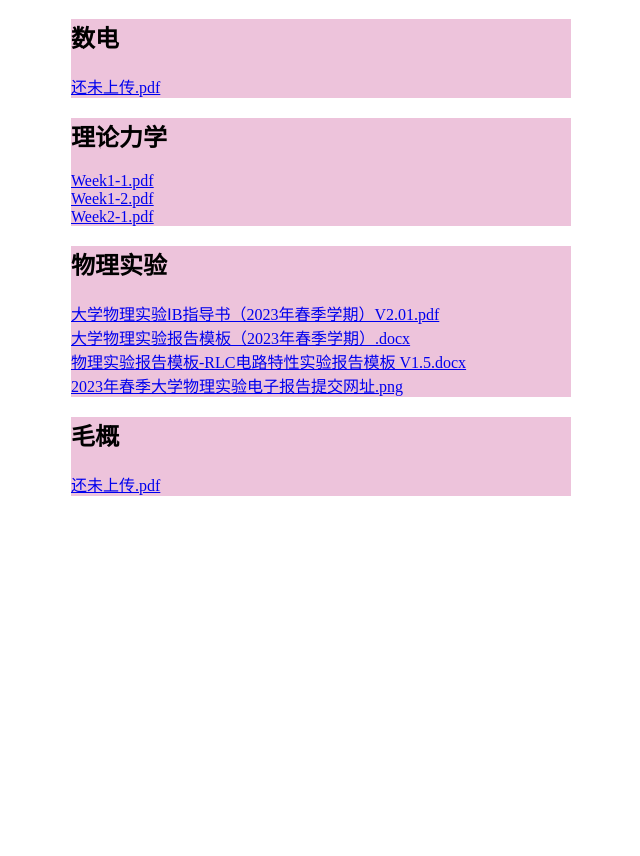
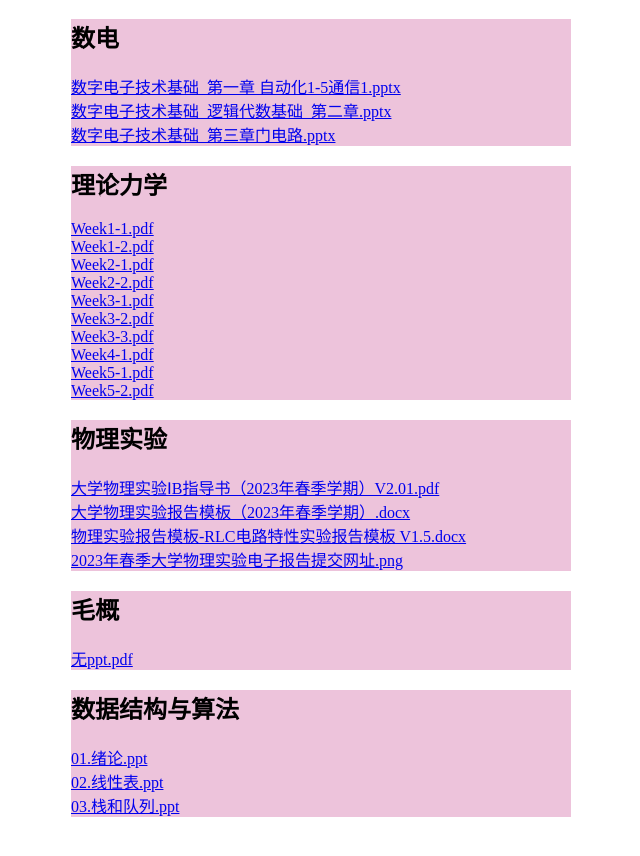
Before and after one commit to swindshear/2023spring, a plain HTML site: page index.html in a window 1280 px wide. Shown: the part 868-1724 px from the top of the page, without its empty margins (87-727 px from the left). Drawn offline with nearby package versions, Linux system fonts and the light colour scheme; a script that the page names is missing.

Commit message:
Add files via upload

```diff
--- a/index.html
+++ b/index.html
@@ -31,7 +31,7 @@
 </head>
 
 <body>
-    <div class="dianlu a">
+    <div class="modian a">
         <h2>模电</h2>
         <a href="0-1 模拟电子技术基础绪论.pptx">0-1 模拟电子技术基础绪论.pptx</a><br>
         <a href="1-1 半导体器件基础知识.ppt">1-1 半导体器件基础知识.ppt</a><br>
@@ -68,17 +68,25 @@
         <a href="第9章 直流电源.ppt">第9章 直流电源.ppt</a><br>
     </div>
 
-    <div class="wuli a">
+    <div class="shudian a">
         <h2>数电</h2>
-        <a href="还未上传.pdf">还未上传.pdf</a><br>
-
+        <a href="数字电子技术基础_第一章 自动化1-5通信1.pptx">数字电子技术基础_第一章 自动化1-5通信1.pptx</a><br>
+        <a href="数字电子技术基础_逻辑代数基础_第二章.pptx">数字电子技术基础_逻辑代数基础_第二章.pptx</a><br>
+        <a href="数字电子技术基础_第三章门电路.pptx">数字电子技术基础_第三章门电路.pptx</a><br>
     </div>
 
-    <div class="shengwu a">
+    <div class="lilunlixue a">
         <h2>理论力学</h2>
         <a href="Week1-1.pdf">Week1-1.pdf</a><br>
         <a href="Week1-2.pdf">Week1-2.pdf</a><br>
         <a href="Week2-1.pdf">Week2-1.pdf</a><br>
+        <a href="Week2-2.pdf">Week2-2.pdf</a><br>
+        <a href="Week3-1.pdf">Week3-1.pdf</a><br>
+        <a href="Week3-2.pdf">Week3-2.pdf</a><br>
+        <a href="Week3-3.pdf">Week3-3.pdf</a><br>
+        <a href="Week4-1.pdf">Week4-1.pdf</a><br>
+        <a href="Week5-1.pdf">Week5-1.pdf</a><br>
+        <a href="Week5-2.pdf">Week5-2.pdf</a><br>
     </div>
 
     <div class="wulishiyan a">
@@ -87,13 +95,18 @@
         <a href="大学物理实验报告模板（2023年春季学期）.docx">大学物理实验报告模板（2023年春季学期）.docx</a><br>
         <a href="物理实验报告模板-RLC电路特性实验报告模板 V1.5.docx">物理实验报告模板-RLC电路特性实验报告模板 V1.5.docx</a><br>
         <a href="2023年春季大学物理实验电子报告提交网址.png">2023年春季大学物理实验电子报告提交网址.png</a><br>
-
-
     </div>
 
-    <div class="wulishiyan a">
+    <div class="maogai a">
         <h2>毛概</h2>
-        <a href="还未上传.pdf">还未上传.pdf</a><br>
+        <a href="无ppt.pdf">无ppt.pdf</a><br>
+    </div>
+
+    <div class="shujujiegou a">
+        <h2>数据结构与算法</h2>
+        <a href="01.绪论.ppt">01.绪论.ppt</a><br>
+        <a href="02.线性表.ppt">02.线性表.ppt</a><br>
+        <a href="03.栈和队列.ppt">03.栈和队列.ppt</a><br>
     </div>
 
 
@@ -105,6 +118,7 @@
             <li>理论力学</li>
             <li>物理实验</li>
             <li>毛概</li>
+            <li>数据结构与算法</li>
         </ul>
     </div>
 
```
